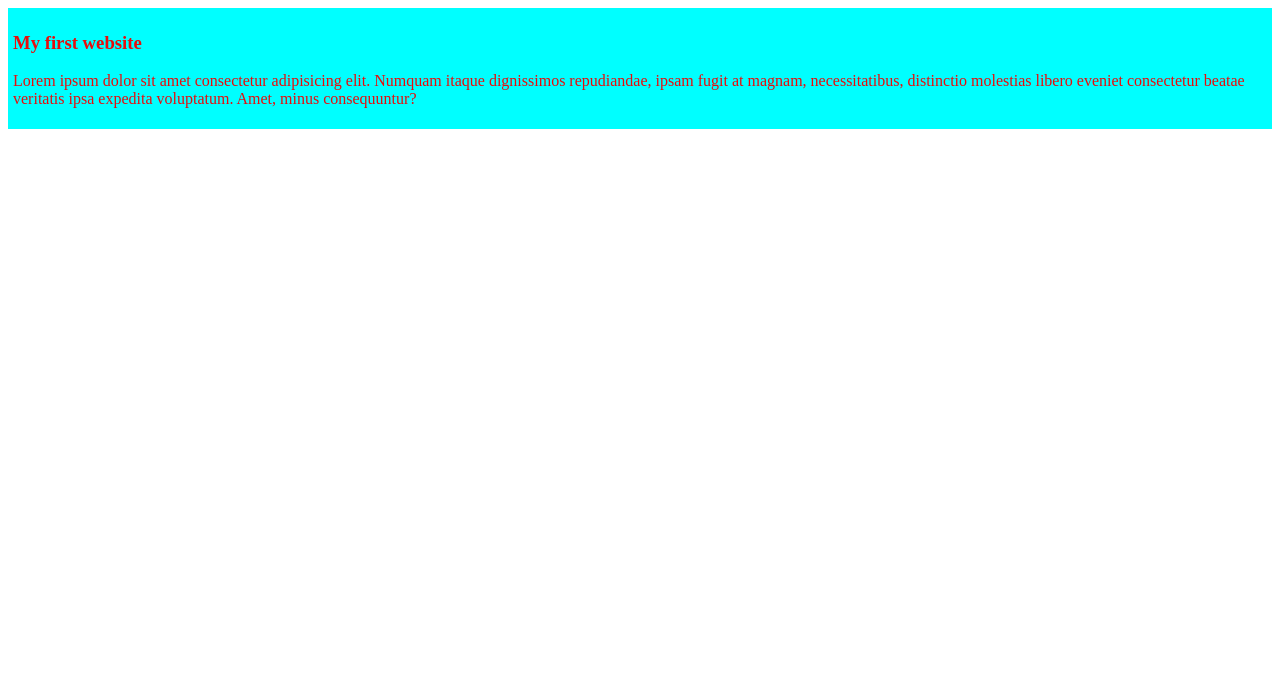
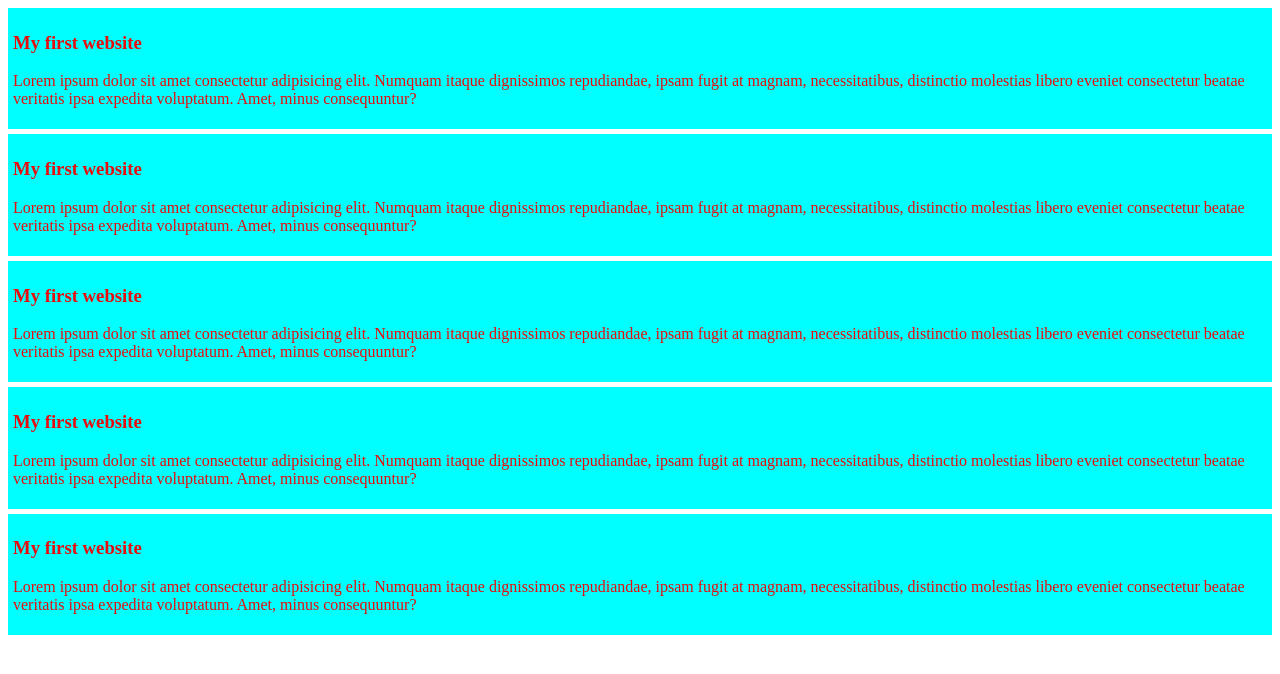
Before and after one commit to shahniul007/my-simple-website, a plain HTML site: page index.html in a window 1280 px wide. Drawn offline with Linux system fonts and the light colour scheme.

Commit message:
add the second blog

```diff
--- a/index.html
+++ b/index.html
@@ -11,5 +11,21 @@
         <h3>My first website</h3>
         <p>Lorem ipsum dolor sit amet consectetur adipisicing elit. Numquam itaque dignissimos repudiandae, ipsam fugit at magnam, necessitatibus, distinctio molestias libero eveniet consectetur beatae veritatis ipsa expedita voluptatum. Amet, minus consequuntur?</p>
     </div>
+    <div>
+        <h3>My first website</h3>
+        <p>Lorem ipsum dolor sit amet consectetur adipisicing elit. Numquam itaque dignissimos repudiandae, ipsam fugit at magnam, necessitatibus, distinctio molestias libero eveniet consectetur beatae veritatis ipsa expedita voluptatum. Amet, minus consequuntur?</p>
+    </div>
+    <div>
+        <h3>My first website</h3>
+        <p>Lorem ipsum dolor sit amet consectetur adipisicing elit. Numquam itaque dignissimos repudiandae, ipsam fugit at magnam, necessitatibus, distinctio molestias libero eveniet consectetur beatae veritatis ipsa expedita voluptatum. Amet, minus consequuntur?</p>
+    </div>
+    <div>
+        <h3>My first website</h3>
+        <p>Lorem ipsum dolor sit amet consectetur adipisicing elit. Numquam itaque dignissimos repudiandae, ipsam fugit at magnam, necessitatibus, distinctio molestias libero eveniet consectetur beatae veritatis ipsa expedita voluptatum. Amet, minus consequuntur?</p>
+    </div>
+    <div>
+        <h3>My first website</h3>
+        <p>Lorem ipsum dolor sit amet consectetur adipisicing elit. Numquam itaque dignissimos repudiandae, ipsam fugit at magnam, necessitatibus, distinctio molestias libero eveniet consectetur beatae veritatis ipsa expedita voluptatum. Amet, minus consequuntur?</p>
+    </div>
 </body>
 </html>
--- a/styles/blog.css
+++ b/styles/blog.css
@@ -3,4 +3,5 @@ div{
     background-color: aqua;
     padding: 5px;
     padding-bottom: 5px;
+    margin-bottom: 5px;
 }
```
